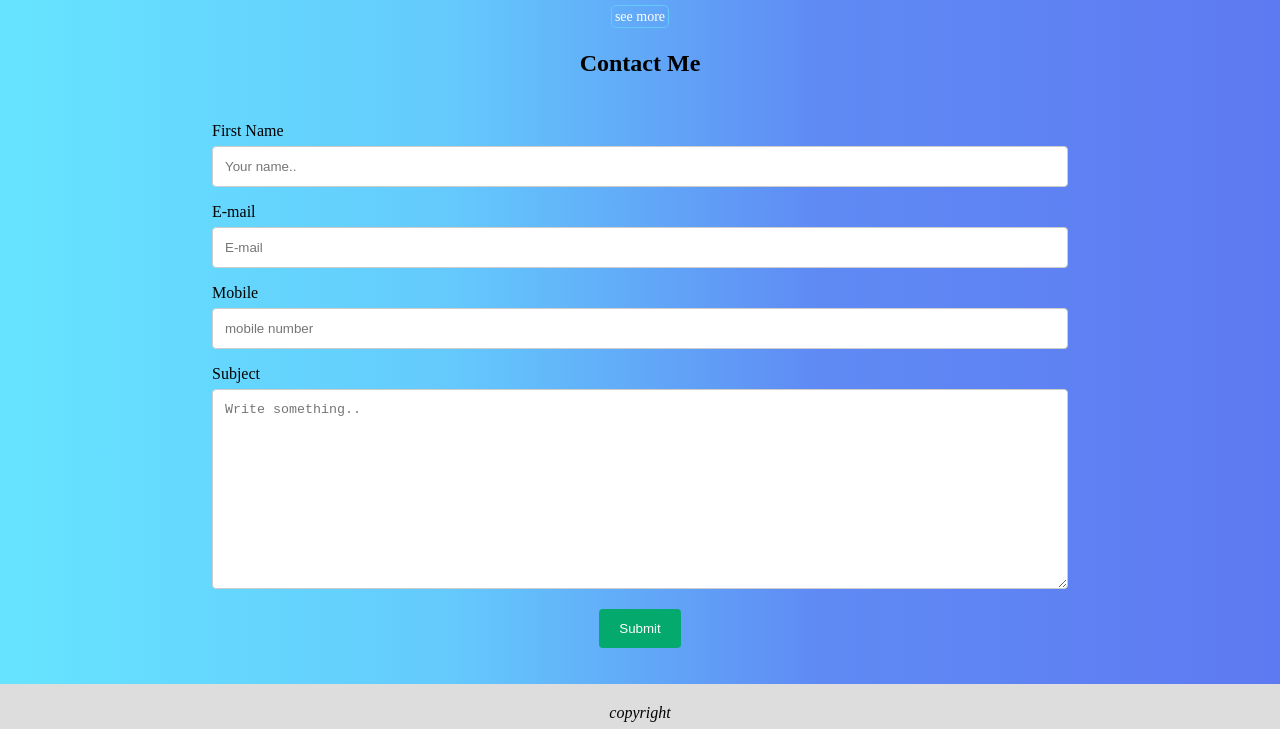
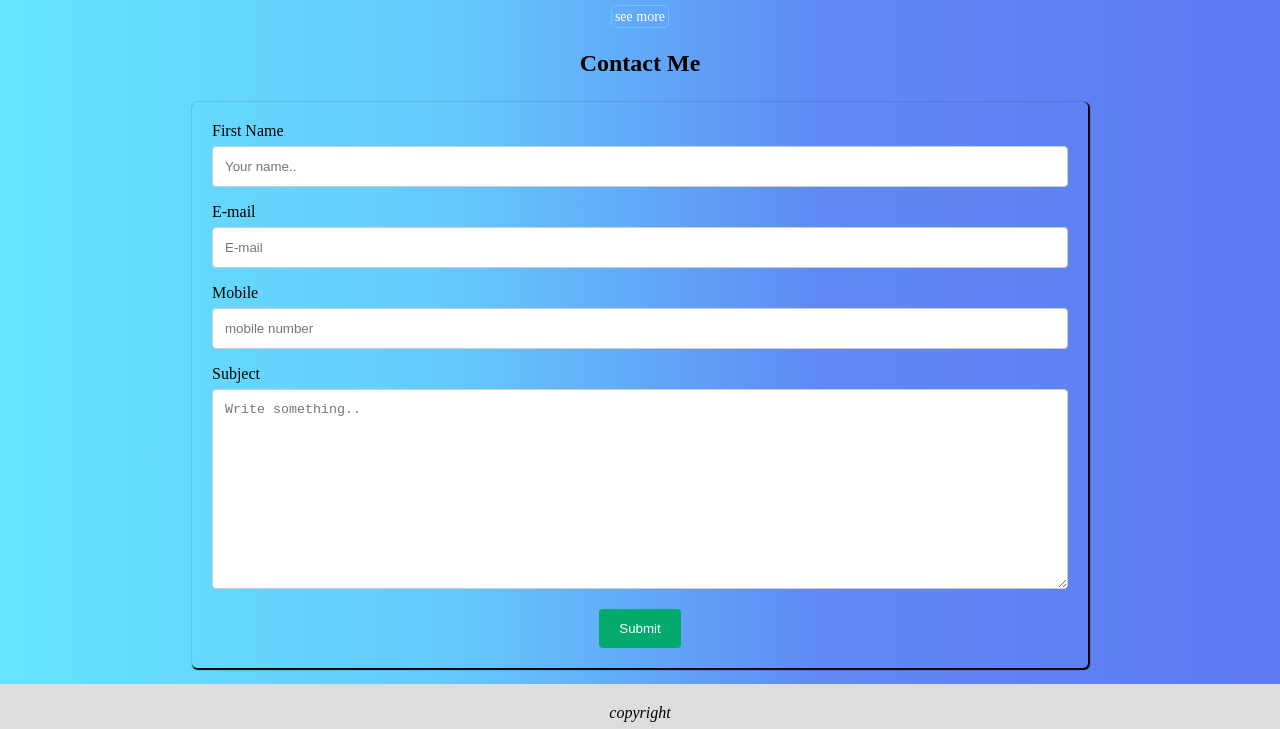
Before and after one commit to shiju-g/personal-website-shiju, a plain HTML site: page index.html in a window 1280 px wide. Shown: the part 1070-1799 px from the top of the page. Drawn offline with nearby package versions, Linux system fonts and the light colour scheme; some icons are missing.

Commit message:
Update style.css

```diff
--- a/style.css
+++ b/style.css
@@ -522,7 +522,7 @@ input[type=text], select, textarea {
     margin-top: 25px;
     margin-left: 15%;
     margin-right: 15%;
-    box-shadow: 1px;
+    box-shadow: 1px 1px 1px 1px;
     box-shadow-color: skyblue;
   }
 input[type=email],[type=tel]{
```
